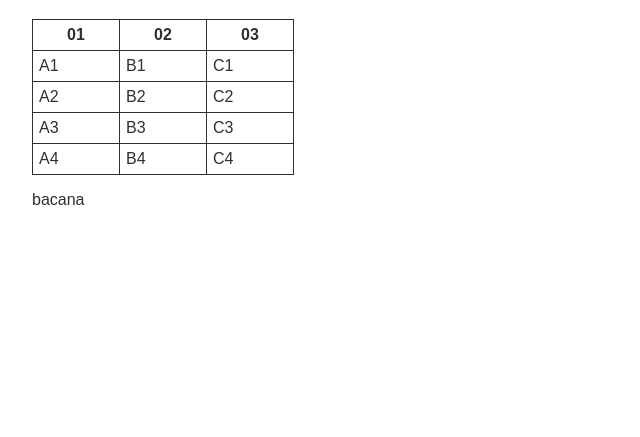
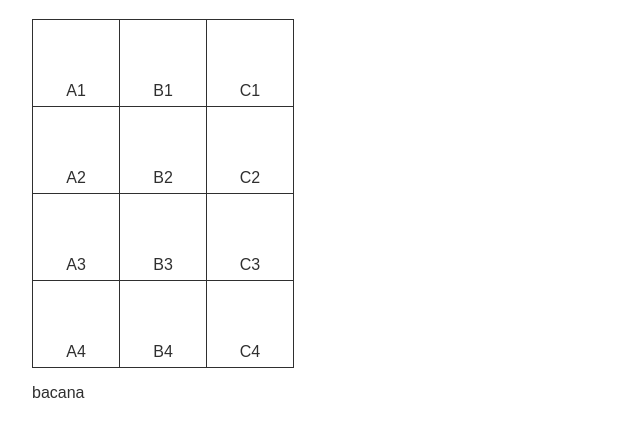
Before and after one commit to matheusmpz/HTML-e-CSS-Curso-em-Video-, a plain HTML site: page HTML/ex0023/tabela01.html in a window 1280 px wide. Shown: the part 93-530 px from the top of the page, without its empty margins (0-640 px from the left). Drawn offline with Linux system fonts and the light colour scheme.

Commit message:
tabela01

```diff
--- a/HTML/ex0023/tabela01.html
+++ b/HTML/ex0023/tabela01.html
@@ -13,26 +13,19 @@
         table {
             border-collapse: collapse;
         }
-        th {
-            border: 1px solid #2f2f2f;
-            width: 74px;
-            padding: 6px;
-        }
         td {
             border: 1px solid #2f2f2f;
             width: 74px;
+            height: 74px;
             padding: 6px;
+            text-align: center; /*Alinhamento horizontal*/
+            vertical-align: bottom; /*Alinhamento vertical*/
         }
     </style>
 </head>
 <body>
     <h1>Essa não é minha primeira tabela</h1>
     <table>
-        <tr>
-            <th>01</th>
-            <th>02</th>
-            <th>03</th>
-        </tr>
         <tr>
             <td>A1</td>
             <td>B1</td>
```
